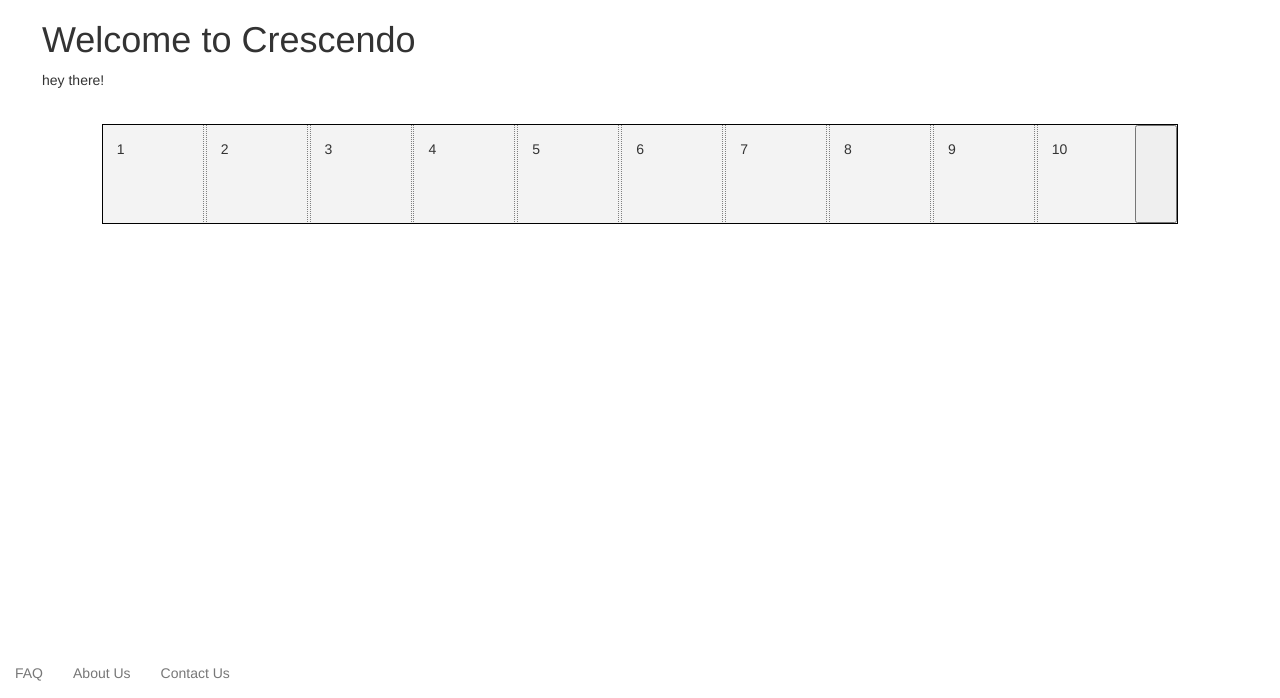
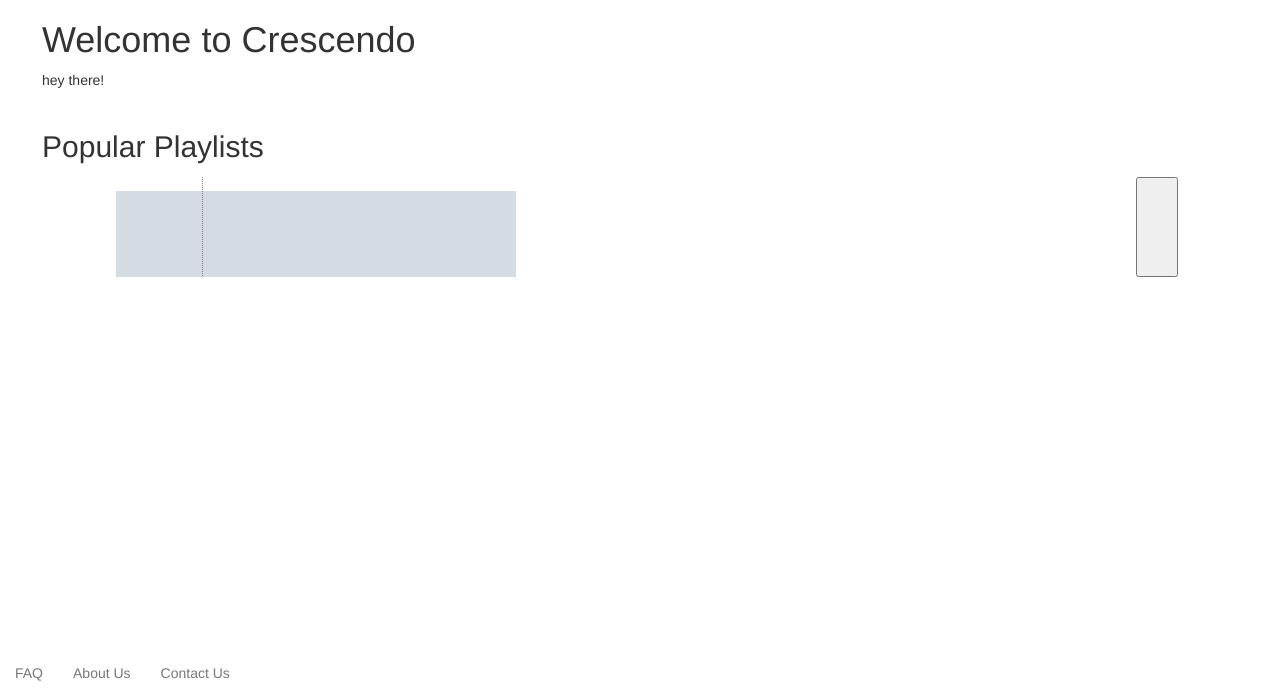
Before and after one commit to FergusSteel/WAD2_Crescendo, a Django app: page / in a window 1280 px wide. Shown: the part 102-800 px from the top of the page. Run offline with Django 3.2, Linux system fonts and the light colour scheme; tables that the repository leaves empty hold one stand-in row (values such as "Sample post"); grey boxes marked "Sample" are stand-in pictures; some libraries are stand-ins or nearby versions.

Commit message:
Playlist Sidescroller progress

```diff
--- a/crescendo_app/views.py
+++ b/crescendo_app/views.py
@@ -14,8 +14,8 @@ from crescendo_app.models import Playlist, Song
 
 def index(request):
     context_dict = {}
-    context_dict['playlists'] = Playlist.objects
-    context_dict['songs'] = Song.objects
+    context_dict['playlists'] = Playlist.objects.all()
+    context_dict['songs'] = Song.objects.all()
     return render(request, 'crescendo/index.html', context=context_dict)
 
 
--- a/static/styles/sidescroller.css
+++ b/static/styles/sidescroller.css
@@ -13,14 +13,14 @@ body {
     height: 100px;
     width : 90%;
     margin: 1em auto;
-    border: 1px solid black;
+    border: none;
     overflow-x: hidden;
     overflow-y: hidden;
 }
 
 .menu   {
     height: 120px;
-    background: #f3f3f3;
+    background: #f3f3f300;
     box-sizing: border-box;
 
     white-space: nowrap;
@@ -36,7 +36,7 @@ body {
         padding: 1em;
         box-sizing: border-box;
     }
-}
+
 
 .paddles {
 }
@@ -65,4 +65,3 @@ body {
         display: inline-block;
         width: 100px;
     }
-}
--- a/templates/crescendo/index.html
+++ b/templates/crescendo/index.html
@@ -18,9 +18,17 @@
             hey there! <br/>
             <strong>{{ boldmessage }}</strong><br />
         </div>
-
+        <h2 id="playlist title">Popular Playlists</h2>
         <div class="menu-wrapper">
             <ul class="menu">
+
+                {% for playlist in playlists %}
+                    <li class="item">
+                        <a href="{{ playlist.nameAsSlug }} link">
+                            <img src="{{ playlist.image.url }}">
+                        </a>
+                    </li>
+                {% endfor %}
               <li class="item">1</li>
               <li class="item">2</li>
               <li class="item">3</li>
```
